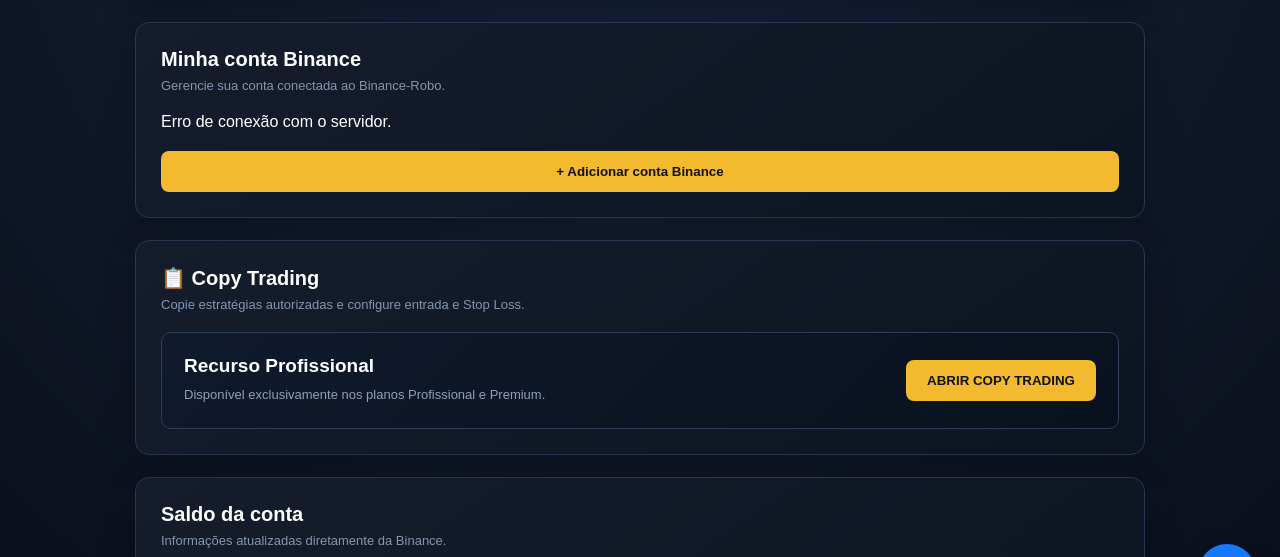
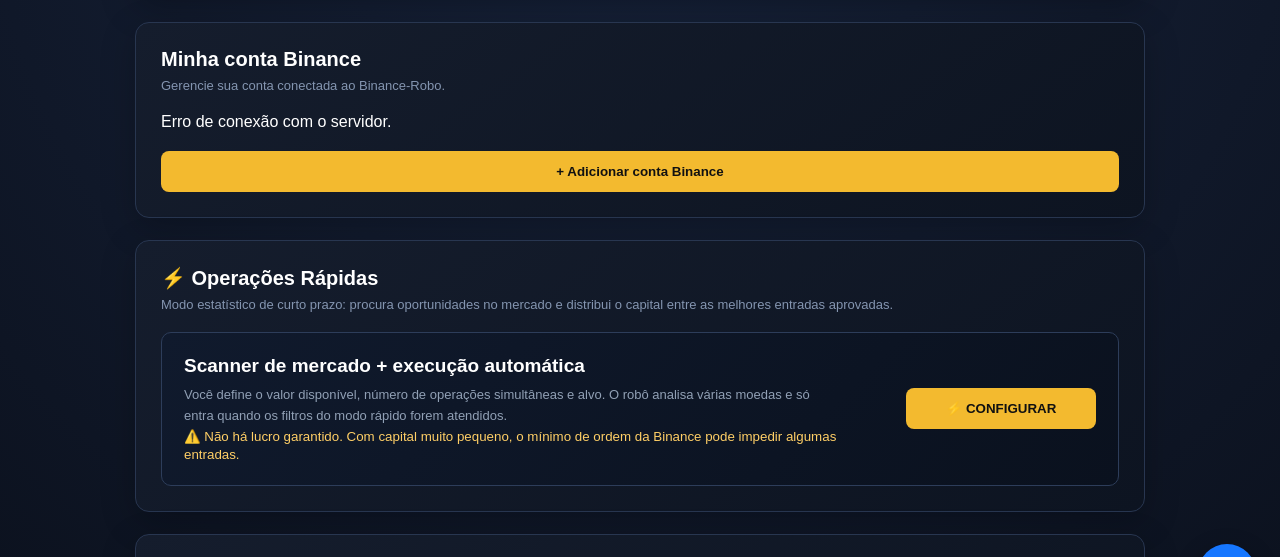
Before and after one commit to TFERRE21/binance-robo, a website: page publico/dashboard.html in a window 1280 px wide. Shown: the part 174-731 px from the top of the page. Drawn offline with Linux system fonts and the light colour scheme; no server answers; sample sign-in values are in the browser's storage.

Commit message:
feat: add quick operations entry to dashboard

```diff
--- a/publico/dashboard.html
+++ b/publico/dashboard.html
@@ -142,6 +142,27 @@ src="https://www.facebook.com/tr?id=1869366867779995&ev=PageView&noscript=1"
 
       </section>
 
+
+
+      <!-- =====================================================
+           OPERAÇÕES RÁPIDAS
+      ====================================================== -->
+      <section class="dashboard-card" id="quickOperationsCard">
+        <div class="section-header">
+          <div>
+            <h2>⚡ Operações Rápidas</h2>
+            <p>Modo estatístico de curto prazo: procura oportunidades no mercado e distribui o capital entre as melhores entradas aprovadas.</p>
+          </div>
+        </div>
+        <div class="panel-access-content">
+          <div>
+            <h3>Scanner de mercado + execução automática</h3>
+            <p>Você define o valor disponível, número de operações simultâneas e alvo. O robô analisa várias moedas e só entra quando os filtros do modo rápido forem atendidos.</p>
+            <small style="color:#ffcf66;">⚠️ Não há lucro garantido. Com capital muito pequeno, o mínimo de ordem da Binance pode impedir algumas entradas.</small>
+          </div>
+          <button class="btn-login" type="button" onclick="window.location.href='/operacoes-rapidas.html'">⚡ CONFIGURAR</button>
+        </div>
+      </section>
 
 
       <!-- =====================================================
```
